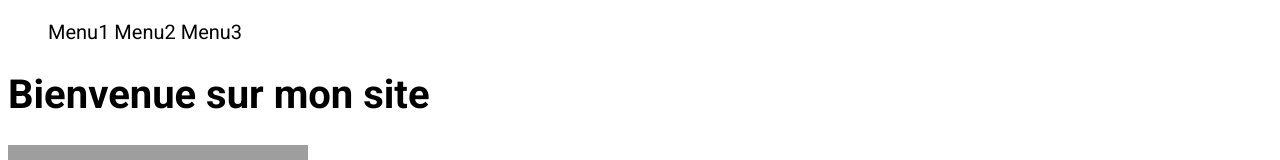
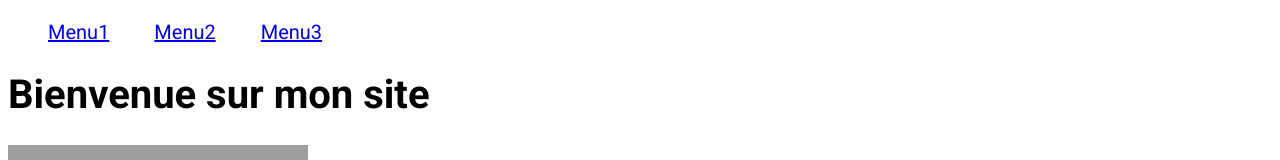
Before and after one commit to mohamedDVP/html-css-04-2023, a plain HTML site: page navigation.html in a window 1280 px wide. Shown: the top 160 px of the page. Drawn offline with Linux system fonts and the light colour scheme; grey boxes are pictures that could not be loaded.

Commit message:
ajout de lien sur le menu et retrait de la marge sur le dernier element li du menu

```diff
--- a/navigation.css
+++ b/navigation.css
@@ -13,4 +13,9 @@ header nav ul {
 
 header nav ul li {
     display: inline;
+    margin-right: 2em;
 }
+
+header nav ul li:not(:last-child) {
+    margin-right: 2em;
+}
--- a/navigation.html
+++ b/navigation.html
@@ -19,9 +19,9 @@
                 li : list items
             -->
             <ul>
-                <li>Menu1</li>
-                <li>Menu2</li>
-                <li>Menu3</li>
+                <li><a href="#">Menu1</a></li>
+                <li><a href="#">Menu2</a></li>
+                <li><a href="#">Menu3</a></li>
             </ul>
         </nav>
     </header>
```
